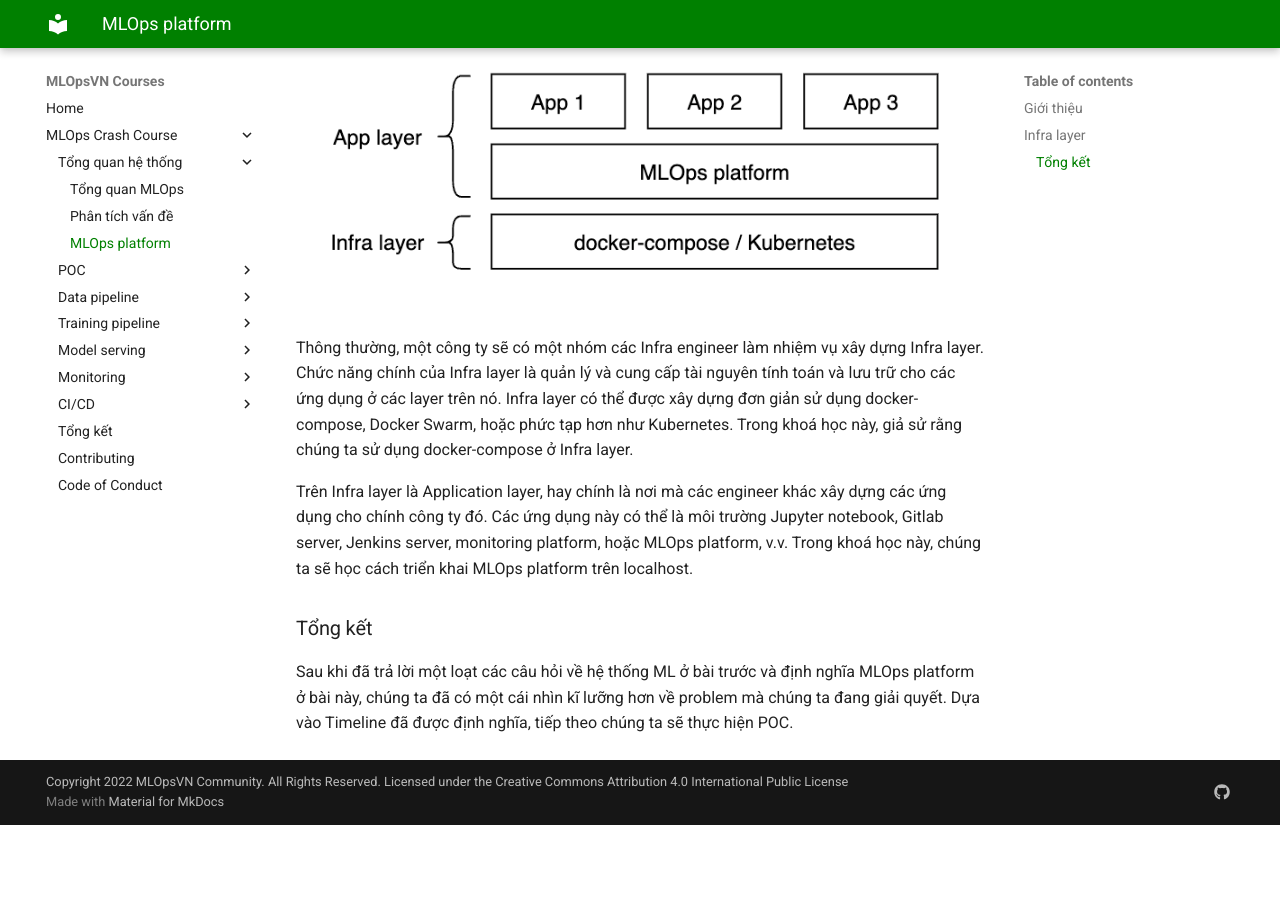
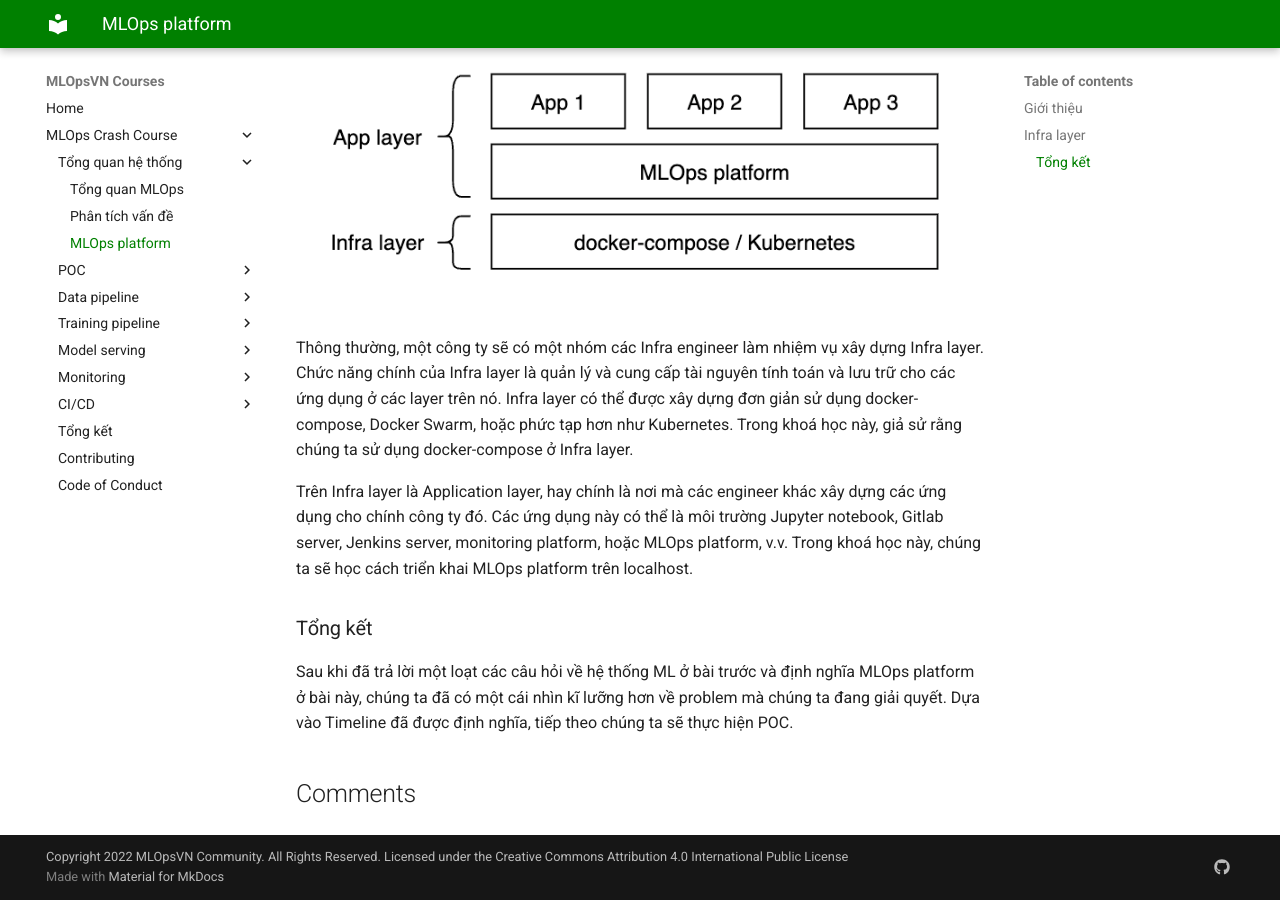
Before and after one commit to MLOpsVN/courses.mlops.vn, an MkDocs documentation site: the page built from docs/mlops-crash-course/tong-quan-he-thong/mlops-platform.md, in a window 1280 px wide and 900 px high, scrolled down 1890 px. Built offline with MkDocs 1.6.1 and Material for MkDocs 9.7.7, drawn with Linux system fonts in a browser that asks for light colours; comment, search, counter and statistics services are not loaded; before the commit the page ends 2715 px from its top, so only the background shows below that.

```diff
--- a/mkdocs.yml
+++ b/mkdocs.yml
@@ -3,6 +3,7 @@ site_name: MLOpsVN Courses
 docs_dir: docs
 theme:
   name: material
+  custom_dir: overrides
   palette:
     primary: green
     accent: green
--- /dev/null
+++ b/overrides/partials/comments.html
@@ -0,0 +1,38 @@
+{% if page.meta.comments %}
+<h2 id="__comments">{{ lang.t("meta.comments") }}</h2>
+<!-- Insert generated snippet here -->
+<script src="https://giscus.app/client.js" data-repo="MLOpsVN/courses.mlops.vn" data-repo-id="R_kgDOH4KNSg"
+    data-category="General" data-category-id="DIC_kwDOH4KNSs4CR_u7" data-mapping="pathname" data-strict="0"
+    data-reactions-enabled="1" data-emit-metadata="0" data-input-position="bottom" data-theme="preferred_color_scheme"
+    data-lang="en" data-loading="lazy" crossorigin="anonymous" async>
+</script>
+<!-- Synchronize Giscus theme with palette -->
+<script>
+    var giscus = document.querySelector("script[src*=giscus]")
+
+    /* Set palette on initial load */
+    var palette = __md_get("__palette")
+    if (palette && typeof palette.color === "object") {
+        var theme = palette.color.scheme === "slate" ? "dark" : "light"
+        giscus.setAttribute("data-theme", theme)
+    }
+
+    /* Register event handlers after documented loaded */
+    document.addEventListener("DOMContentLoaded", function () {
+        var ref = document.querySelector("[data-md-component=palette]")
+        ref.addEventListener("change", function () {
+            var palette = __md_get("__palette")
+            if (palette && typeof palette.color === "object") {
+                var theme = palette.color.scheme === "slate" ? "dark" : "light"
+
+                /* Instruct Giscus to change theme */
+                var frame = document.querySelector(".giscus-frame")
+                frame.contentWindow.postMessage(
+                    { giscus: { setConfig: { theme } } },
+                    "https://giscus.app"
+                )
+            }
+        })
+    })
+</script>
+{% endif %}
```
Also changed, not shown: docs/mlops-crash-course/tong-quan-he-thong/mlops-platform.md (+4 -0 lines).
